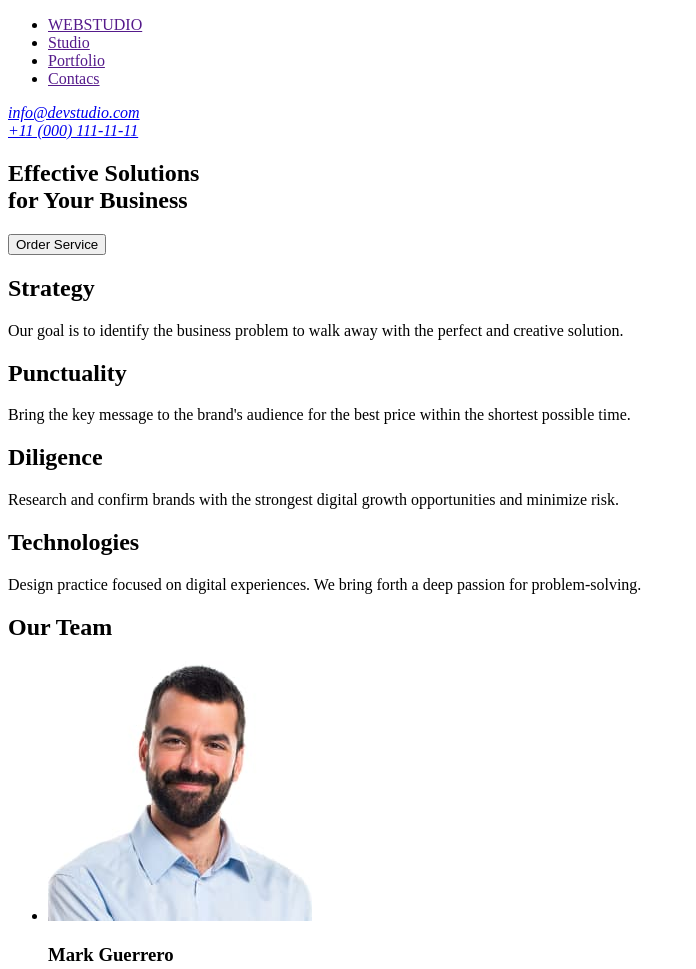
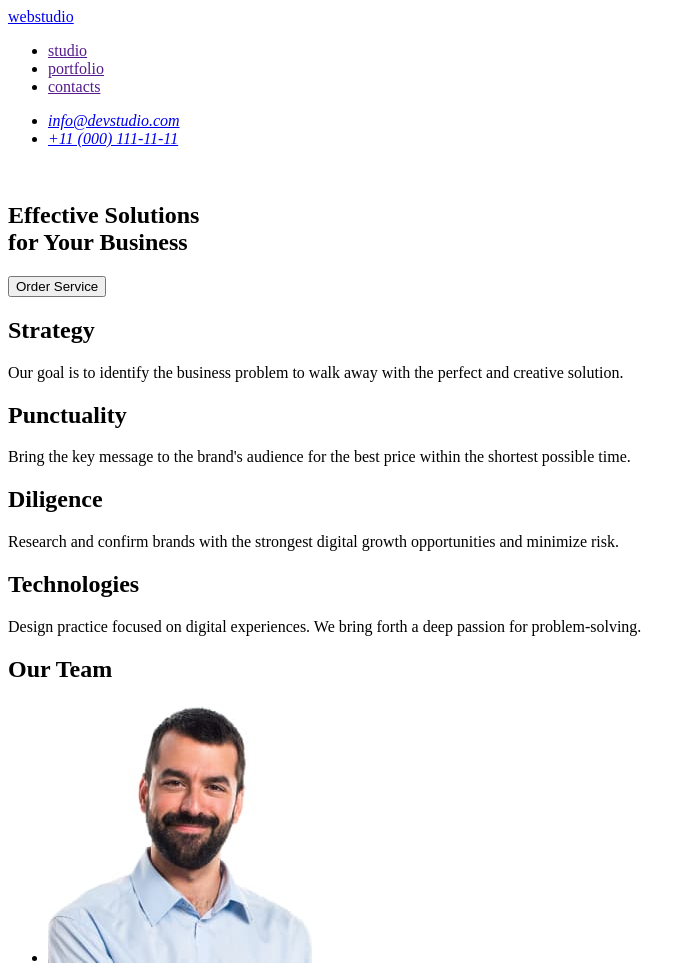
Before and after one commit to muhammetkoc/goit-markup-hw-01, a plain HTML site: page index.html in a window 1280 px wide. Shown: the top 969 px of the page, without its empty margins (0-696 px from the left). Drawn offline with Linux system fonts and the light colour scheme.

Commit message:
commit message

```diff
--- a/index.html
+++ b/index.html
@@ -8,24 +8,30 @@
 <body>
     <header>
         <nav>
+            <a href="”./index.html">webstudio</a>
             <ul>
                 <li>
-                    <a href="">WEBSTUDIO</a>
+                    <a href="">studio</a>
                 </li>
                 <li>
-                    <a href="">Studio</a>
+                    <a href="">portfolio</a>
                 </li>
                 <li>
-                    <a href="">Portfolio</a>
-                </li>
-                <li>
-                    <a href="">Contacs</a>
+                    <a href="">contacts</a>
                 </li>
             </ul>
         </nav>
         <address>
-            <a href="mailto:info@devstudio.com">info@devstudio.com</a> <br>
-            <a href="tel:+110001111111">+11 (000) 111-11-11</a>
+            <ul>
+                <li>
+                    <a href="mailto:info@devstudio.com">info@devstudio.com</a>
+                </li>
+                <li>
+                    <a href="tel:+110001111111">+11 (000) 111-11-11</a>
+                </li>
+            </ul>
+             <br>
+
         </address>
     </header>
 
```
